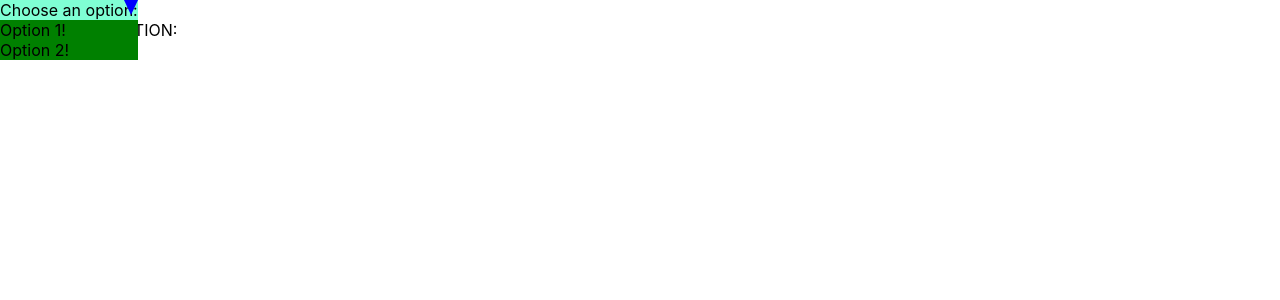
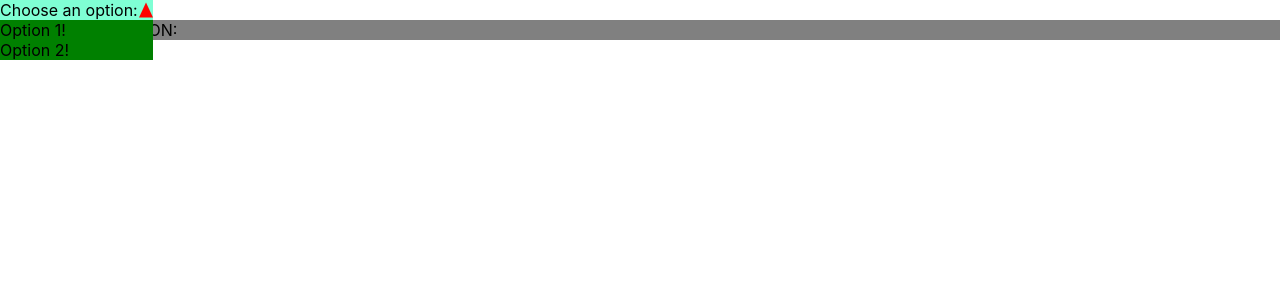
Before and after one commit to GalGurGurevich/MySelect, a React (Create React App) app: page / in a window 1280 px wide. Shown: the top 300 px of the page. Built offline with nearby package versions, Linux system fonts and the light colour scheme.

Commit message:
more css work, fixing pos of elements

```diff
--- a/src/App.css
+++ b/src/App.css
@@ -1,3 +1,3 @@
 .txt {
-
+  background-color: grey;
 }
--- a/src/App.js
+++ b/src/App.js
@@ -1,5 +1,4 @@
 import React from 'react';
-import logo from './logo.svg';
 import './App.css';
 import Select from './myselect/Select'
 
--- a/src/myselect/Select.css
+++ b/src/myselect/Select.css
@@ -5,6 +5,7 @@
 .toggle {
     display: inline-block;
     background-color: aquamarine;
+    padding-right: 15px;
 }
 .arrow {
     border-left: 7px solid transparent;
@@ -12,8 +13,16 @@
     border-top: 15px solid blue;
     position: absolute;
     right: 0;
-    top: 0;
+    top: 50%;
+    transform: translateY(-50%);
 }
+.wrapper:hover .arrow {
+    border-left: 7px solid transparent;
+    border-right: 7px solid transparent;
+    border-bottom: 15px solid red;
+    border-top: none;
+}
+
 .dropdown {
     display: none;
     background-color: pink;
@@ -26,6 +35,10 @@
     background-color: green
 }
 
+.option:hover {
+    background-color: lightgreen;
+}
+
 .wrapper:hover .dropdown {
     display: block;
 }
```
